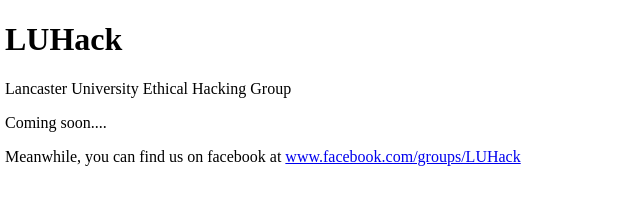
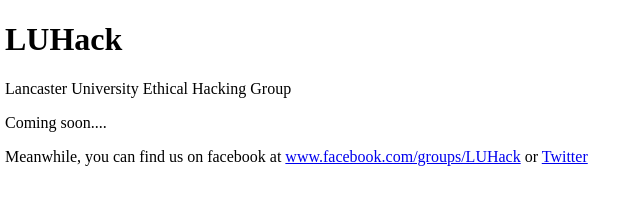
Before and after one commit to IncognitoJam/luhack.github.io, a plain HTML site: page index.html in a window 1280 px wide. Shown: the full height of the page, 3-643 px from the left. Drawn offline with Linux system fonts and the light colour scheme.

Commit message:
added twitter

```diff
--- a/index.html
+++ b/index.html
@@ -6,6 +6,6 @@
 
 <p>Coming soon....</p>
 
-<p> Meanwhile, you can find us on facebook at <a href="http://www.facebook.com/groups.LUHack">www.facebook.com/groups/LUHack</a>
+<p> Meanwhile, you can find us on facebook at <a href="http://www.facebook.com/groups/LUHack">www.facebook.com/groups/LUHack</a> or <a href="https://twitter.com/LancsUniHackers">Twitter</a>
 </body>
 </html>
```
